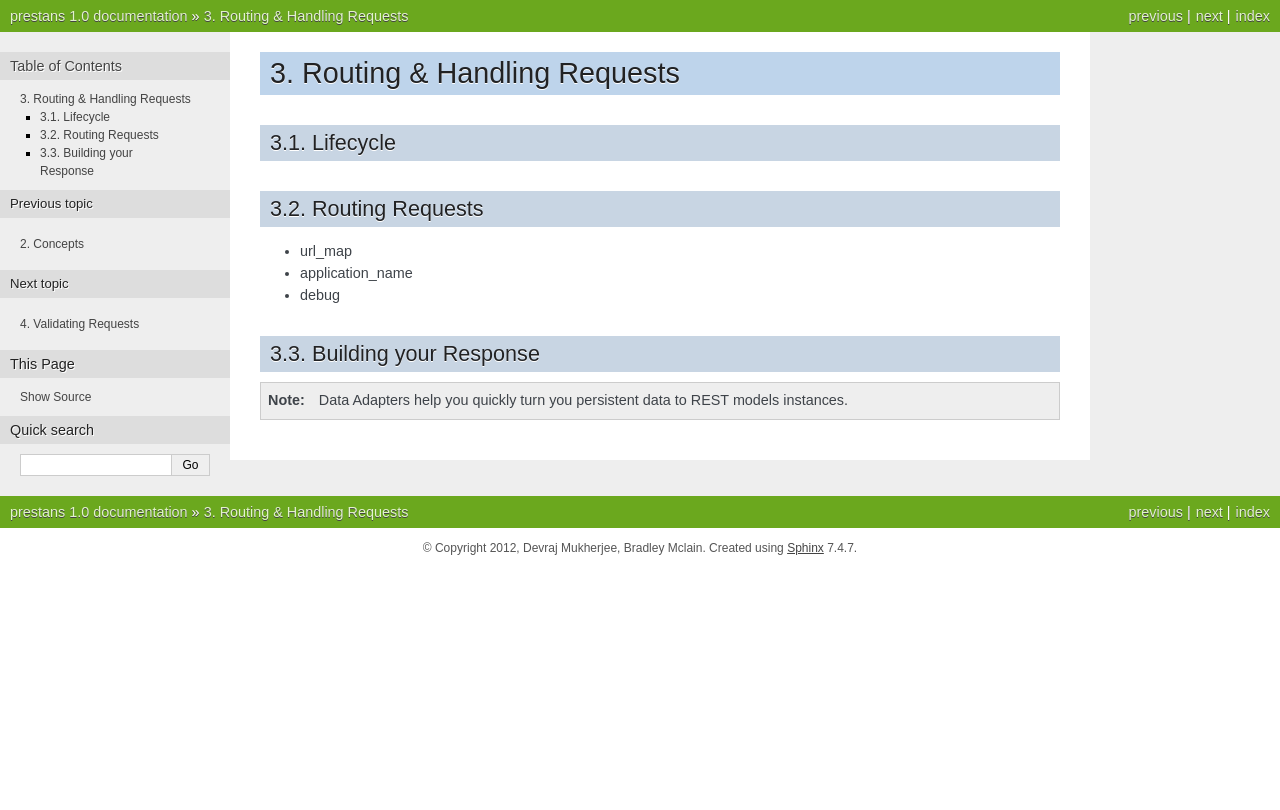
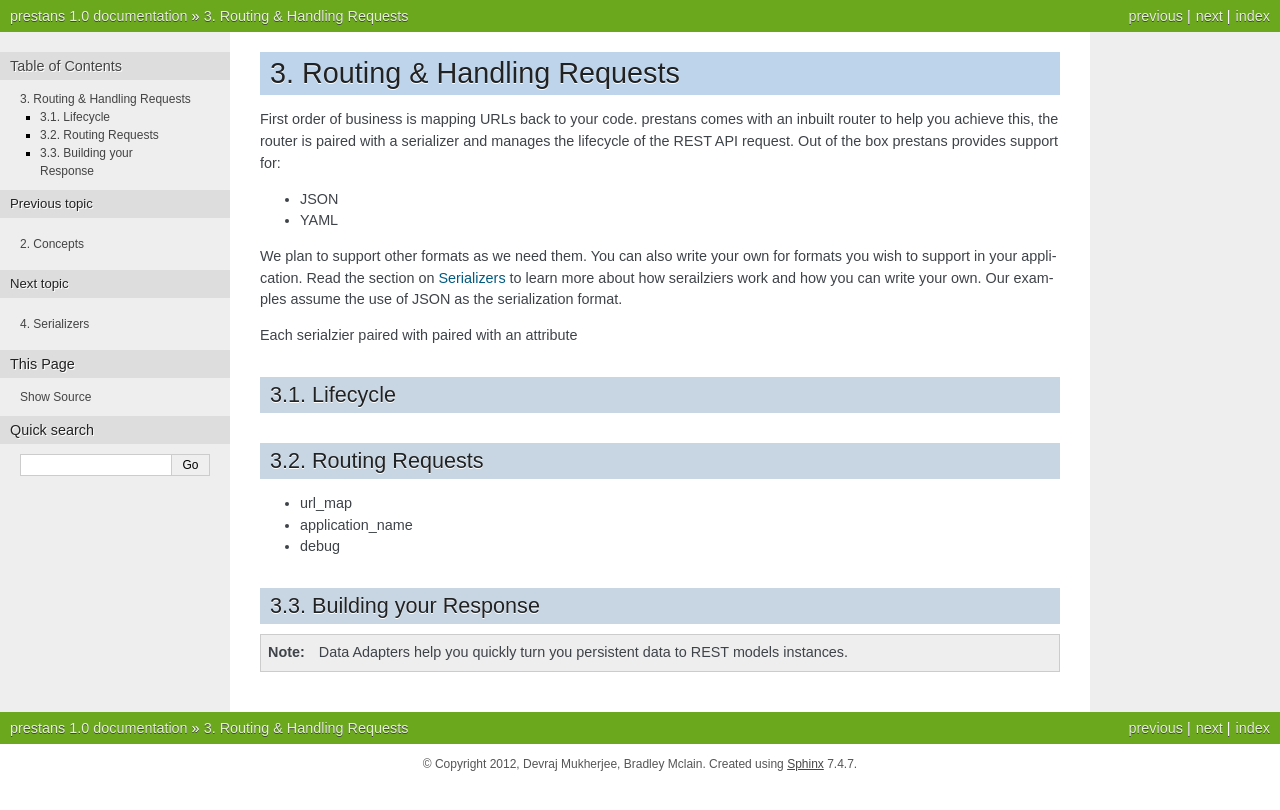
Before and after one commit to anomaly/prestans-docs, a Sphinx documentation site: the page built from source/handlers.rst, in a window 1280 px wide. Shown: the top 810 px of the page. Built offline with Sphinx 7.4.7, drawn with Linux system fonts in a browser that asks for light colours.

Commit message:
Adds seraizliers doco, updates design and handlers

```diff
--- a/source/handlers.rst
+++ b/source/handlers.rst
@@ -2,6 +2,14 @@
 Routing & Handling Requests
 ===========================
 
+First order of business is mapping URLs back to your code. prestans comes with an inbuilt router to help you achieve this, the router is paired with a serializer and manages the lifecycle of the REST API request. Out of the box prestans provides support for:
+
+* JSON
+* YAML
+
+We plan to support other formats as we need them. You can also write your own for formats you wish to support in your application. Read the section on :doc:`serializers` to learn more about how serailziers work and how you can write your own. Our examples assume the use of JSON as the serialization format.
+
+Each serialzier paired with paired with an attribute
 
 
 Lifecycle
--- a/source/index.rst
+++ b/source/index.rst
@@ -15,6 +15,7 @@
    quickstart
    concepts
    handlers
+   serializers
    validation
    models
    authentication
--- /dev/null
+++ b/source/serializers.rst
@@ -0,0 +1,3 @@
+===========
+Serializers
+===========
```
Also changed, not shown: source/design_notes.rst (+5 -5 lines), source/models.rst (+3 -4 lines), source/validation.rst (+4 -4 lines).
